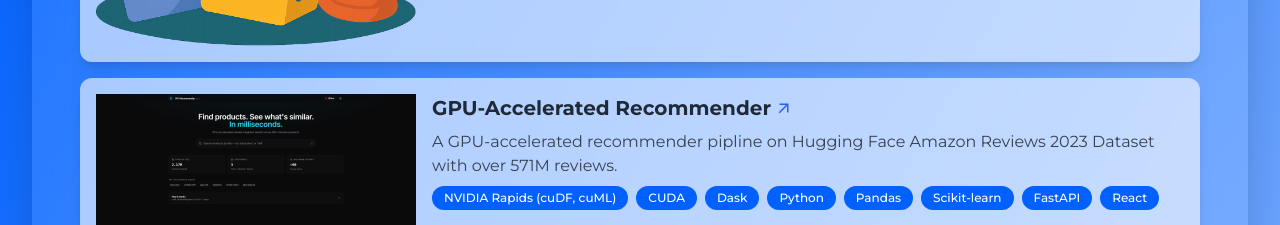
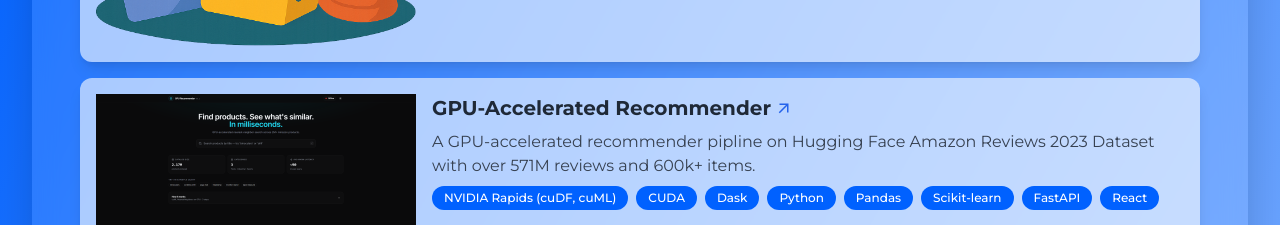
Before and after one commit to Aziiimm/Azim_Portfolio, a React (Create React App) app: page / in a window 1280 px wide. Shown: the part 1900-2125 px from the top of the page. Built offline with nearby package versions, Linux system fonts and the light colour scheme.

Commit message:
updated description of projects

```diff
--- a/src/components/projects.jsx
+++ b/src/components/projects.jsx
@@ -33,7 +33,7 @@
     alt: "GPU-Accelerated Recommender System",
     title: "GPU-Accelerated Recommender",
     description:
-      "A GPU-accelerated recommender pipline on Hugging Face Amazon Reviews 2023 Dataset with over 571M reviews.",
+      "A GPU-accelerated recommender pipline on Hugging Face Amazon Reviews 2023 Dataset with over 571M reviews and 600k+ items.",
     link: "https://github.com/Aziiimm/capstone",
     techStack: [
       "NVIDIA Rapids (cuDF, cuML)",
```
